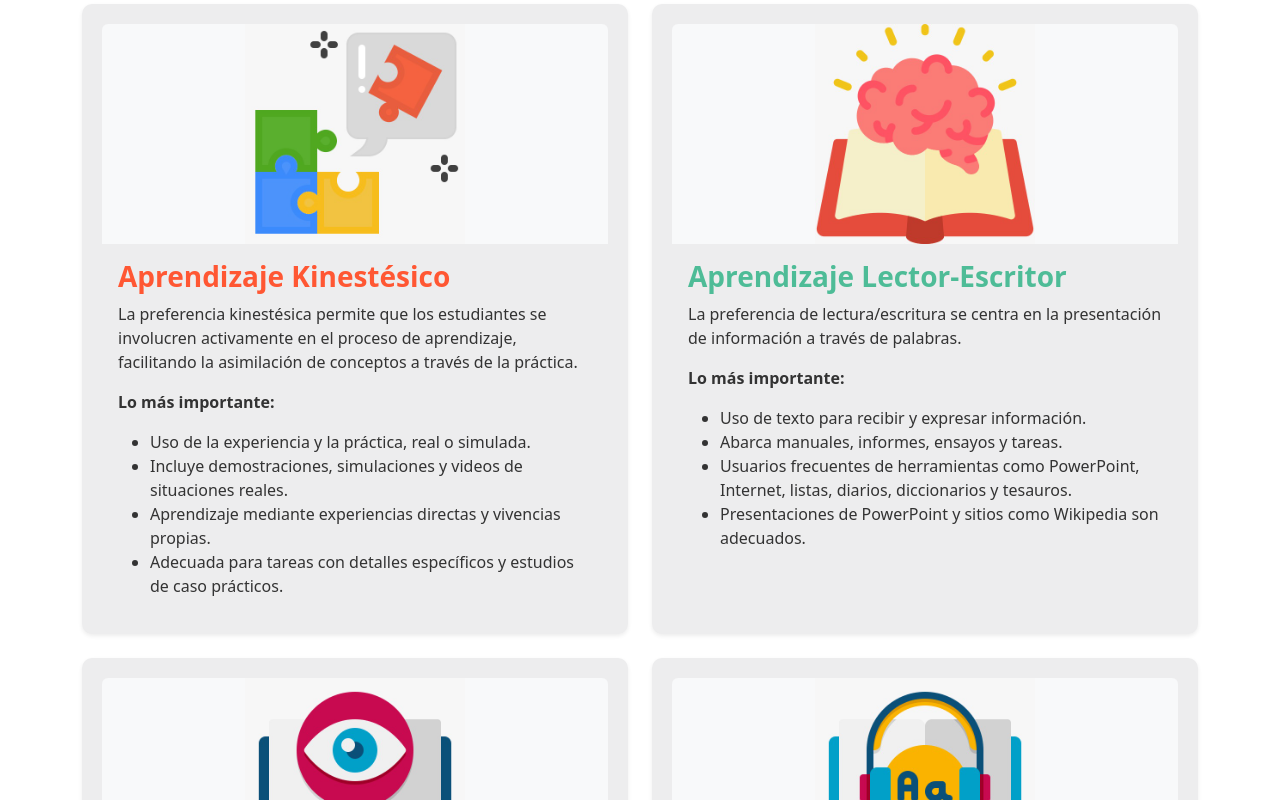
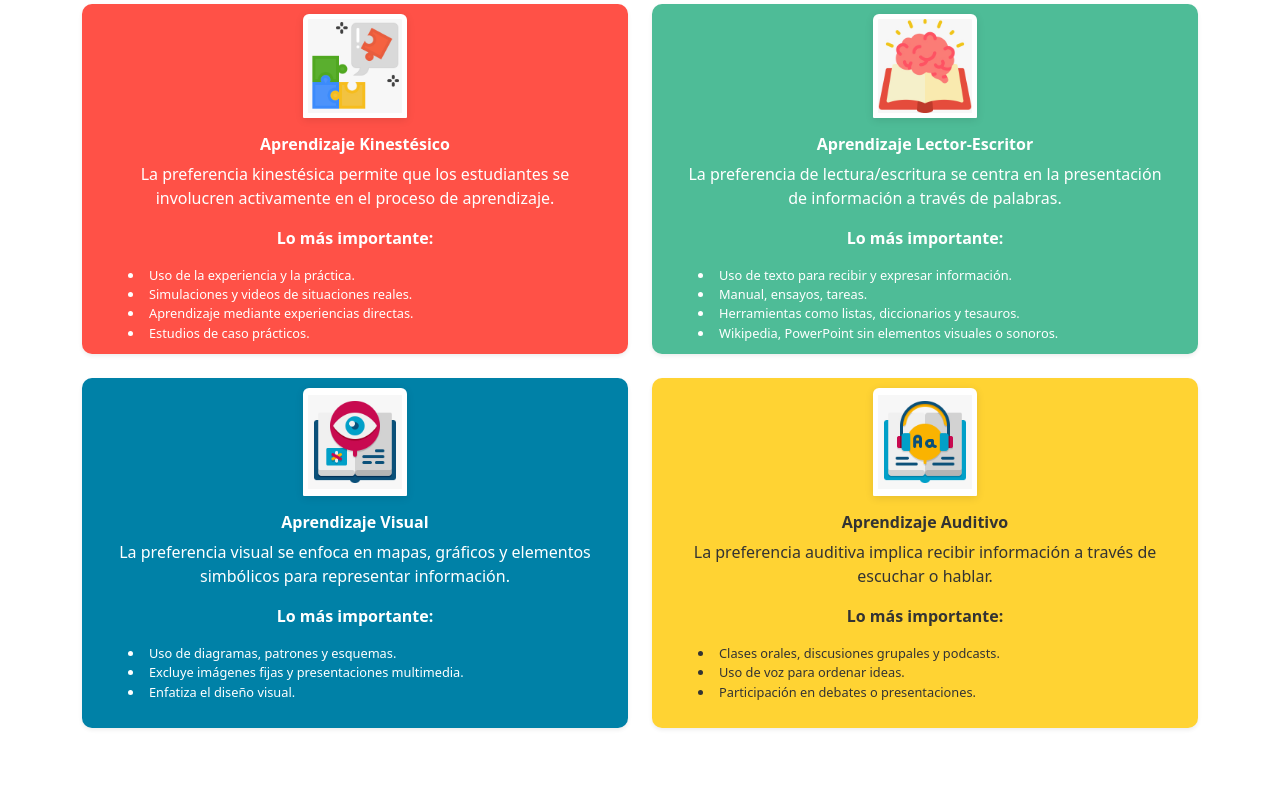
Before and after one commit to tinnlaroli/KALEV, an Angular app: page / in a window 1280 px wide. Shown: the part 1540-2340 px from the top of the page. Built offline with nearby package versions, Linux system fonts and the light colour scheme.

Commit message:
se trabajo las tarjetas de estilos de aprendizajes

```diff
--- a/src/app/landingComponent/content/content.component.css
+++ b/src/app/landingComponent/content/content.component.css
@@ -231,7 +231,7 @@ h1.display-4:hover { color: #0081A7; cursor: pointer; transition: color 0.3s eas
 
 /* Estilo cuando el cursor pasa por la tarjeta */
 .card-hover:hover {
-  background-color: #ffffff; /* Fondo más claro al hacer hover */
+  background-color: #ff5733; /* Fondo más claro al hacer hover */
   transform: scale(1.05);
   box-shadow: 0px 10px 25px rgba(0, 0, 0, 0.2);
 }
@@ -243,22 +243,277 @@ h1.display-4:hover { color: #0081A7; cursor: pointer; transition: color 0.3s eas
   transition: all 0.3s ease;
 }
 
-/* ========== Hover color + brillo en título ========== */
+/* Fondo por tipo de estilo */
+.estilo-kinestesico { background-color: #ff5733 !important; color: #fff; }
+.estilo-auditivo    { background-color: #ffd333 !important; color: #333; }
+.estilo-visual      { background-color: #0081A7 !important; color: #fff; }
+.estilo-lector      { background-color: #4EBC97 !important; color: #fff; }
+
+/* Texto más pequeño */
+#aprendizaje .card {
+  font-size: 0.9rem;
+  padding: 15px;
+}
+
+#aprendizaje .card-title {
+  font-size: 1.2rem;
+}
+
+#aprendizaje li {
+  font-size: 0.85rem;
+}
+
+.card-img-custom {
+  height: 160px;
+  object-fit: cover;
+}
+
+/* Hover con brillo y escala */
+.card-hover:hover {
+  transform: scale(1.03);
+  box-shadow: 0px 10px 25px rgba(0, 0, 0, 0.2);
+}
+
+.card-hover:hover .card-title {
+  animation: glow 1.5s infinite alternate;
+  transform: scale(1.05);
+  transition: all 0.3s ease;
+}
+
+/* Efecto de brillo */
+@keyframes glow {
+  0% {
+    text-shadow: 0 0 5px rgba(255, 255, 255, 0.3),
+                 0 0 10px currentColor,
+                 0 0 20px currentColor;
+  }
+  50% {
+    text-shadow: 0 0 20px rgba(255, 255, 255, 0.5),
+                 0 0 30px currentColor,
+                 0 0 40px currentColor;
+  }
+  100% {
+    text-shadow: 0 0 5px rgba(255, 255, 255, 0.3),
+                 0 0 10px currentColor,
+                 0 0 20px currentColor;
+  }
+}
+
+
+
+/* Colores base por estilo */
+.estilo-kinestesico { background-color: #FF5147 !important; color: #fff; }
+.estilo-auditivo    { background-color: #ffd333 !important; color: #333; }
+.estilo-visual      { background-color: #0081A7 !important; color: #fff; }
+.estilo-lector      { background-color: #4EBC97 !important; color: #fff; }
+
+/* Tamaño reducido de letras y tarjetas */
+#aprendizaje .card {
+  font-size: 0.9rem;
+  padding: 15px;
+  transition: all 0.4s ease;
+  border-radius: 10px;
+}
+
+#aprendizaje .card-title {
+  font-size: 1.2rem;
+  font-weight: bold;
+}
+
+/* Lista más compacta */
+#aprendizaje li {
+  font-size: 0.85rem;
+}
+
+/* Imagen más pequeña */
+.card-img-custom {
+  height: 160px;
+  object-fit: cover;
+  border-top-left-radius: 10px;
+  border-top-right-radius: 10px;
+}
+
+/* Hover animado + glow en título */
+.card-hover:hover {
+  transform: scale(1.03);
+  box-shadow: 0px 10px 25px rgba(0, 0, 0, 0.2);
+}
+
+.card-hover:hover .card-title {
+  animation: glow 1.5s infinite alternate;
+  transform: scale(1.05);
+  transition: all 0.3s ease;
+}
+
+/* Brillo en el texto */
+@keyframes glow {
+  0% {
+    text-shadow: 0 0 5px rgba(255, 255, 255, 0.3),
+                 0 0 10px currentColor,
+                 0 0 20px currentColor;
+  }
+  50% {
+    text-shadow: 0 0 20px rgba(255, 255, 255, 0.5),
+                 0 0 30px currentColor,
+                 0 0 40px currentColor;
+  }
+  100% {
+    text-shadow: 0 0 5px rgba(255, 255, 255, 0.3),
+                 0 0 10px currentColor,
+                 0 0 20px currentColor;
+  }
+}
+
+/* Tarjetas más pequeñas y compactas */
+#aprendizaje .card {
+  font-size: 0.8rem;
+  padding: 12px;
+  border-radius: 10px;
+  height: auto;
+  min-height: 280px;
+  display: flex;
+  flex-direction: column;
+  justify-content: flex-start;
+}
+
+/* Imagen más pequeña dentro del contenido */
+.card-img-custom {
+  width: 80px;
+  height: 80px;
+  object-fit: contain;
+  margin: 0 auto 10px auto;
+  border-radius: 8px;
+  background-color: #fff;
+  padding: 5px;
+  box-shadow: 0px 2px 8px rgba(0, 0, 0, 0.1);
+}
+
+/* Título y texto más pequeños */
+#aprendizaje .card-title {
+  font-size: 1rem;
+  margin-bottom: 0.5rem;
+  text-align: center;
+}
+
+#aprendizaje .card-text {
+  text-align: center;
+}
+
+#aprendizaje li {
+  font-size: 0.75rem;
+  margin-bottom: 4px;
+  text-align: left;
+}
+
+/* Hover con glow en título */
+.card-hover:hover {
+  transform: scale(1.02);
+  box-shadow: 0px 8px 20px rgba(0, 0, 0, 0.15);
+}
+
+.card-hover:hover .card-title {
+  animation: glow 1.2s infinite alternate;
+  transform: scale(1.05);
+  transition: all 0.3s ease;
+}
+
+/* Glow animation */
+@keyframes glow {
+  0% {
+    text-shadow: 0 0 5px rgba(255, 255, 255, 0.2),
+                 0 0 10px currentColor;
+  }
+  100% {
+    text-shadow: 0 0 10px rgba(255, 255, 255, 0.4),
+                 0 0 20px currentColor;
+  }
+}
+
+/*********/
+/* Tarjetas más pequeñas y proporcionadas */
+#aprendizaje .card {
+  font-size: 1.0rem;
+  padding: 10px 14px;
+  border-radius: 10px;
+  height: auto;
+  min-height: 150px;
+  max-height: 350px;
+  display: flex;
+  flex-direction: column;
+  justify-content: start;
+  box-shadow: 0 6px 14px rgba(0,0,0,0.1);
+}
+
+/* Imagen más grande pero contenida */
+.card-img-custom {
+  width: 20%;
+  height: 250px;
+  object-fit: contain;
+  border-radius: 1px;
+  margin-bottom: 1px;
+  background-color: #fff;
+  padding: 5px;
+}
+
+/* Título más pequeño y centrado */
+#aprendizaje .card-title {
+  font-size: 1rem;
+  text-align: center;
+  margin-bottom: 0.5rem;
+}
+
+/* Texto centrado general */
+#aprendizaje .card-text {
+  text-align: center;
+}
+
+/* Lista más compacta */
+#aprendizaje li {
+  font-size: 0.8rem;
+  margin-bottom: .1px;
+  text-align: left;
+  padding-left: 5px;
+}
+
+/* Hover con brillo y color específico por estilo */
 .card-hover {
-  transition: all 0.4s ease;
-  background-color: #EDEDEE;
-  color: #333;
+  cursor: pointer;
+  transition: transform 0.3s ease, box-shadow 0.3s ease;
 }
 
 .card-hover:hover {
-  background-color: #4EBC97 !important;
-  color: white;
+  transform: scale(1.04);
+  box-shadow: 0 12px 28px rgba(0,0,0,0.2);
 }
 
-/* Brillo en el título */
+.card-hover.kinestesico:hover .card-title {
+  color: #ff7f50;
+}
+
+.card-hover.auditivo:hover .card-title {
+  color: #f59F00;
+}
+
+.card-hover.visual:hover .card-title {
+  color: #0085D9;
+}
+
+.card-hover.lector-escritor:hover .card-title {
+  color: #005F6B;
+}
+
 .card-hover:hover .card-title {
-  color: #fff !important;
-  text-shadow: 0 0 8px rgba(255, 255, 255, 0.9),
-               0 0 16px rgba(255, 255, 255, 0.6);
-  transition: all 0.4s ease-in-out;
+  animation: glow 1.2s infinite alternate;
+  transform: scale(1.05);
 }
+/* Efecto de glow suave */
+@keyframes glow {
+  0% {
+    text-shadow: 0 0 5px rgba(255, 255, 255, 0.2),
+                 0 0 10px currentColor;
+  }
+  100% {
+    text-shadow: 0 0 10px rgba(255, 255, 255, 0.4),
+                 0 0 20px currentColor;
+  }
+}
--- a/src/app/landingComponent/content/content.component.html
+++ b/src/app/landingComponent/content/content.component.html
@@ -65,19 +65,20 @@
 <section id="aprendizaje" class="py-5">
   <div class="container">
     <div class="row g-4">
+
       <!-- Tarjeta 1: Kinestésico -->
       <div class="col-md-6 col-lg-6">
-        <div class="card h-100 border-0 shadow-sm card-hover">
+        <div class="card h-100 border-0 shadow-sm card-hover estilo-kinestesico">
           <img src="assets/kinestesico.jpg" class="card-img-top img-fluid rounded-top card-img-custom" alt="Aprendizaje Kinestésico">
           <div class="card-body">
-            <h3 class="card-title" style="color: #ff5733;">Aprendizaje Kinestésico</h3>
-            <p class="card-text">La preferencia kinestésica permite que los estudiantes se involucren activamente en el proceso de aprendizaje, facilitando la asimilación de conceptos a través de la práctica.</p>
+            <h3 class="card-title">Aprendizaje Kinestésico</h3>
+            <p class="card-text">La preferencia kinestésica permite que los estudiantes se involucren activamente en el proceso de aprendizaje.</p>
             <p class="card-text"><strong>Lo más importante:</strong></p>
             <ul class="card-text">
-              <li>Uso de la experiencia y la práctica, real o simulada.</li>
-              <li>Incluye demostraciones, simulaciones y videos de situaciones reales.</li>
-              <li>Aprendizaje mediante experiencias directas y vivencias propias.</li>
-              <li>Adecuada para tareas con detalles específicos y estudios de caso prácticos.</li>
+              <li>Uso de la experiencia y la práctica.</li>
+              <li>Simulaciones y videos de situaciones reales.</li>
+              <li>Aprendizaje mediante experiencias directas.</li>
+              <li>Estudios de caso prácticos.</li>
             </ul>
           </div>
         </div>
@@ -85,17 +86,17 @@
 
       <!-- Tarjeta 2: Lector-Escritor -->
       <div class="col-md-6 col-lg-6">
-        <div class="card h-100 border-0 shadow-sm card-hover">
+        <div class="card h-100 border-0 shadow-sm card-hover estilo-lector">
           <img src="assets/lectoescritor.jpg" class="card-img-top img-fluid rounded-top card-img-custom" alt="Aprendizaje Lector-Escritor">
           <div class="card-body">
-            <h3 class="card-title" style="color: #4EBC97;">Aprendizaje Lector-Escritor</h3>
+            <h3 class="card-title">Aprendizaje Lector-Escritor</h3>
             <p class="card-text">La preferencia de lectura/escritura se centra en la presentación de información a través de palabras.</p>
             <p class="card-text"><strong>Lo más importante:</strong></p>
             <ul class="card-text">
               <li>Uso de texto para recibir y expresar información.</li>
-              <li>Abarca manuales, informes, ensayos y tareas.</li>
-              <li>Usuarios frecuentes de herramientas como PowerPoint, Internet, listas, diarios, diccionarios y tesauros.</li>
-              <li>Presentaciones de PowerPoint y sitios como Wikipedia son adecuados.</li>
+              <li>Manual, ensayos, tareas.</li>
+              <li>Herramientas como listas, diccionarios y tesauros.</li>
+              <li>Wikipedia, PowerPoint sin elementos visuales o sonoros.</li>
             </ul>
           </div>
         </div>
@@ -103,16 +104,16 @@
 
       <!-- Tarjeta 3: Visual -->
       <div class="col-md-6 col-lg-6">
-        <div class="card h-100 border-0 shadow-sm card-hover">
+        <div class="card h-100 border-0 shadow-sm card-hover estilo-visual">
           <img src="assets/visual.jpg" class="card-img-top img-fluid rounded-top card-img-custom" alt="Aprendizaje Visual">
           <div class="card-body">
-            <h3 class="card-title" style="color: #0081A7;">Aprendizaje Visual</h3>
-            <p class="card-text">La preferencia visual se enfoca en la representación de información mediante mapas, diagramas, gráficos y otros elementos simbólicos.</p>
+            <h3 class="card-title">Aprendizaje Visual</h3>
+            <p class="card-text">La preferencia visual se enfoca en mapas, gráficos y elementos simbólicos para representar información.</p>
             <p class="card-text"><strong>Lo más importante:</strong></p>
             <ul class="card-text">
-              <li>Representación con mapas, diagramas y gráficos.</li>
-              <li>Incluye diseños, patrones y formas para visualizar la información.</li>
-              <li>Excluye imágenes fijas, películas y presentaciones multimedia.</li>
+              <li>Uso de diagramas, patrones y esquemas.</li>
+              <li>Excluye imágenes fijas y presentaciones multimedia.</li>
+              <li>Enfatiza el diseño visual.</li>
             </ul>
           </div>
         </div>
@@ -120,23 +121,25 @@
 
       <!-- Tarjeta 4: Auditivo -->
       <div class="col-md-6 col-lg-6">
-        <div class="card h-100 border-0 shadow-sm card-hover">
+        <div class="card h-100 border-0 shadow-sm card-hover estilo-auditivo">
           <img src="assets/auditivo.jpg" class="card-img-top img-fluid rounded-top card-img-custom" alt="Aprendizaje Auditivo">
           <div class="card-body">
-            <h3 class="card-title" style="color: #ffd333;">Aprendizaje Auditivo</h3>
+            <h3 class="card-title">Aprendizaje Auditivo</h3>
             <p class="card-text">La preferencia auditiva implica recibir información a través de escuchar o hablar.</p>
             <p class="card-text"><strong>Lo más importante:</strong></p>
             <ul class="card-text">
-              <li>Recibir información mediante escuchar o hablar.</li>
-              <li>Aprendizaje óptimo con conferencias, discusiones grupales y radio.</li>
-              <li>Hablar en voz alta y consigo mismo para ordenar ideas.</li>
+              <li>Clases orales, discusiones grupales y podcasts.</li>
+              <li>Uso de voz para ordenar ideas.</li>
+              <li>Participación en debates o presentaciones.</li>
             </ul>
           </div>
         </div>
       </div>
+
     </div>
   </div>
 </section>
+
 
 
           <section id="vark" class="min-vh-100 d-flex justify-content-center align-items-center py-5 m-5">
--- a/src/index.html
+++ b/src/index.html
@@ -2,7 +2,7 @@
 <html lang="en">
 <head>
   <meta charset="utf-8">
-  <title>Proyecto</title>
+  <title>KALEV</title>
   <base href="/">
   <meta name="viewport" content="width=device-width, initial-scale=1">
   <link rel="icon" type="image/x-icon" href="favicon.ico">
```
Also changed, not shown: public/assets/AdobeColor-KALEV.png (added), public/assets/landing_fondo.jpg (deleted).
